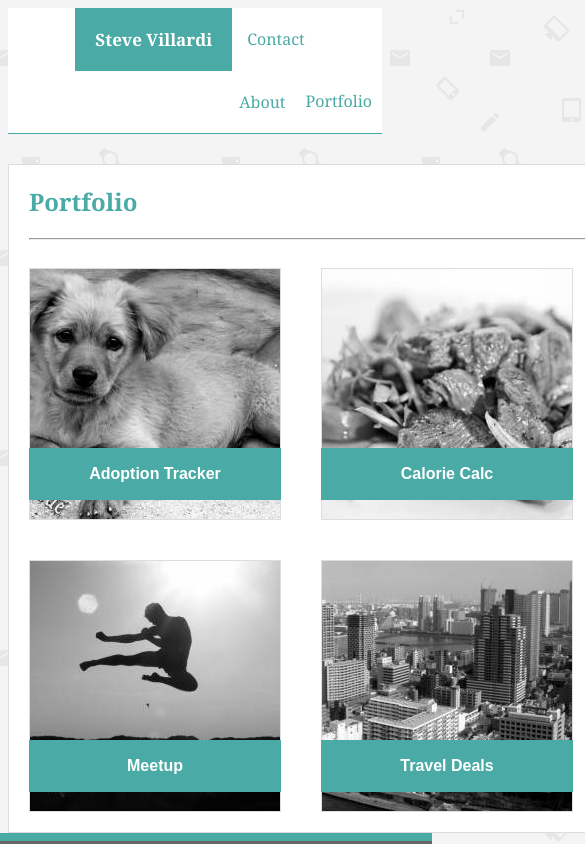
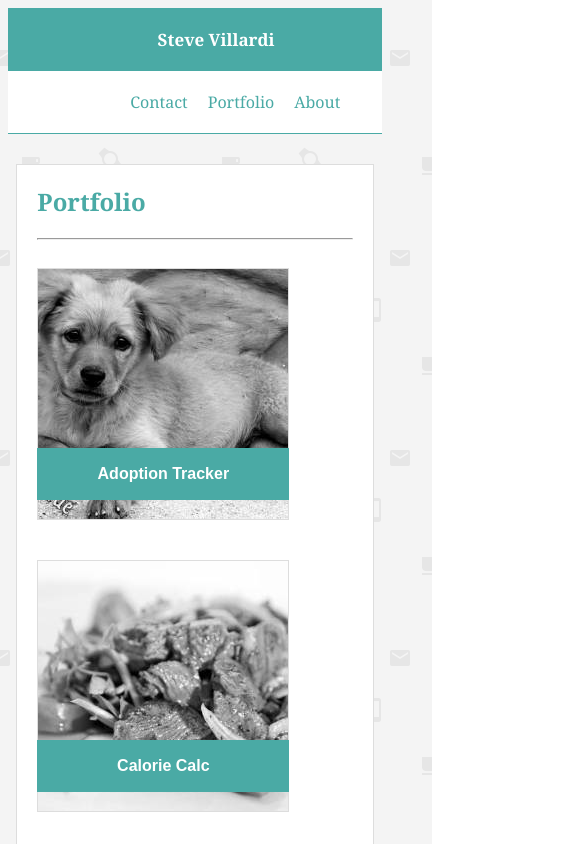
Before and after one commit to stevevillardi/week2-responsive, a plain HTML site: page portfolio.html in a window 390 px wide. Shown: the top 844 px of the page, 585 px wide, since content can reach past the window. Drawn offline with Linux system fonts and the light colour scheme.

Commit message:
added media queries

```diff
--- a/assets/css/style.css
+++ b/assets/css/style.css
@@ -12,7 +12,7 @@ ul {
     padding: 0;
 }
 
-li a {
+a {
     display: block;
     color: #4aaaa5;
     text-align: center;
@@ -22,13 +22,17 @@ li a {
     display: block;
 }
 
-li a:hover {
+a:hover {
     background-color: #4aaaa5;
     color: #ffffff;
 }
 
 .navlink {
     float: right;
+}
+
+.firstitem {
+    margin-right: 18%;
 }
 
 
@@ -143,3 +147,49 @@ input[type=submit] {
     background-color: #4aaaa5;
     font-weight: bold;
 }
+
+  @media screen and (max-width: 980px) {
+    .content {
+        width: 80%;
+        margin: 0 auto;
+        margin-top: 30px;
+        margin-bottom: 50px;
+        margin-left: 30px;
+    }
+    #navname {
+        margin-left: 50px;
+    }
+  }
+
+  @media screen and (max-width: 768px) {
+    .content {
+        width: 95%;
+        margin: 0 auto;
+        margin-top: 30px;
+        margin-bottom: 50px;
+    }
+
+  }
+
+  @media screen and (max-width: 640px) {
+    .content {
+        width: 95%;
+        margin: 0 auto;
+        margin-top: 30px;
+        margin-bottom: 50px;
+    }
+    #navname {
+        margin-left: 0px;
+        padding-left: 40%;
+        float: none;
+    }
+    .firstitem {
+        margin-right: 0;
+        padding-left: 30%;
+    }
+    .navlink {
+        float: left;
+        display: inline;
+    }
+
+  }
--- a/portfolio.html
+++ b/portfolio.html
@@ -10,11 +10,11 @@
 <body>
     <ul>
         <li id="navname">Steve Villardi</li>
-        <li style="margin-right: 18%;" class="navlink"><a href="contact.html">Contact</a></li>
+        <li class="firstitem navlink"><a href="contact.html">Contact</a></li>
         <li class="navlink"><a href="portfolio.html">Portfolio</a></li>
         <li class="navlink"><a href="index.html">About</a></li>
     </ul>
-    <div class="content">
+    <div style="" class="content">
         <h2>Portfolio</h2>
         <hr>
         <div class="imagecontainer">
```
Also changed, not shown: contact.html (+1 -1 lines), index.html (+1 -1 lines).
